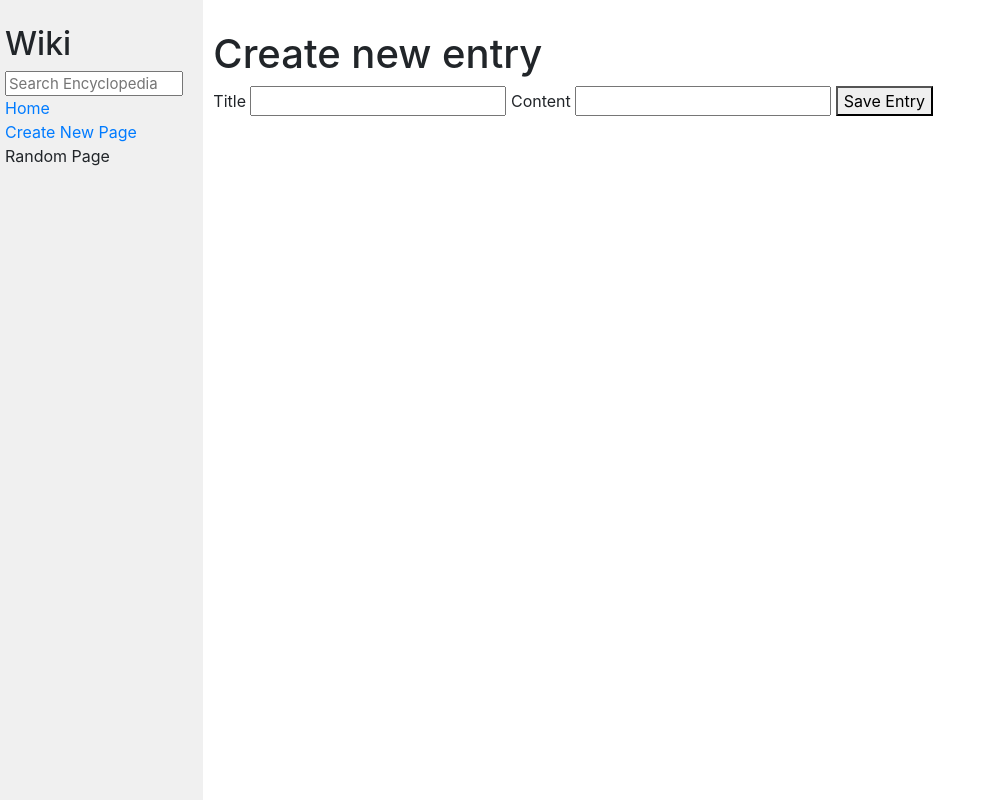
After one commit to JoshTheFiru/CS50-s-Web-Programming-with-Python-and-JavaScript, a Django app: page /create in a window 1280 px wide. The commit adds this page. Shown: the whole page, without its empty margins (0-991 px from the left). Run offline with Django 4.2, Linux system fonts and the light colour scheme; some libraries are stand-ins or nearby versions.

Commit message:
Completed Specification 4, Prjt 1. New Page.

```diff
--- /dev/null
+++ b/Project 1/wiki/encyclopedia/templates/encyclopedia/create.html
@@ -0,0 +1,15 @@
+{% extends "encyclopedia/layout.html" %}
+
+{% block title %}
+    Encyclopedia
+{% endblock %}
+
+{% block body %}
+    <h1>Create new entry</h1>
+
+    <form action="{% url 'process_create'%}">
+        <label>Title <input type="text" name="title"></label>
+        <label>Content <input type="textarea" name="content"></label>
+        <button type="submit">Save Entry</button>
+    </form>
+{% endblock %}
--- a/Project 1/wiki/encyclopedia/templates/encyclopedia/layout.html
+++ b/Project 1/wiki/encyclopedia/templates/encyclopedia/layout.html
@@ -21,7 +21,7 @@
                     <a href="{% url 'index' %}">Home</a>
                 </div>
                 <div>
-                    Create New Page
+                    <a href="{% url 'create' %}">Create New Page</a>
                 </div>
                 <div>
                     Random Page
--- a/Project 1/wiki/encyclopedia/urls.py
+++ b/Project 1/wiki/encyclopedia/urls.py
@@ -5,5 +5,7 @@ from . import views
 urlpatterns = [
     path("", views.index, name="index"),
     path('wiki/<str:title>', views.entries, name="entries"),
-    path('search', views.search, name="search")
+    path('search', views.search, name="search"),
+    path('create', views.create, name="create"),
+    path('process_create', views.process_create, name="process_create")
 ]
--- a/Project 1/wiki/encyclopedia/views.py
+++ b/Project 1/wiki/encyclopedia/views.py
@@ -40,3 +40,16 @@ def search(request):
                         })
 
     return render(request, "encyclopedia/error.html")
+
+def create(request):
+    return render(request, "encyclopedia/create.html")
+
+def process_create(request):
+    title = request.GET.get('title')
+    content = request.GET.get('content')
+
+    if util.get_entry(title) is None:
+        util.save_entry(title, content)
+        return index(request)
+    else:
+        return render(request, "encyclopedia/error_create.html")
```
Also changed, not shown: Project 1/wiki/encyclopedia/templates/encyclopedia/error_create.html (added, +9 -0 lines), Project 1/wiki/entries/Window.md (added, +1 -0 lines).
